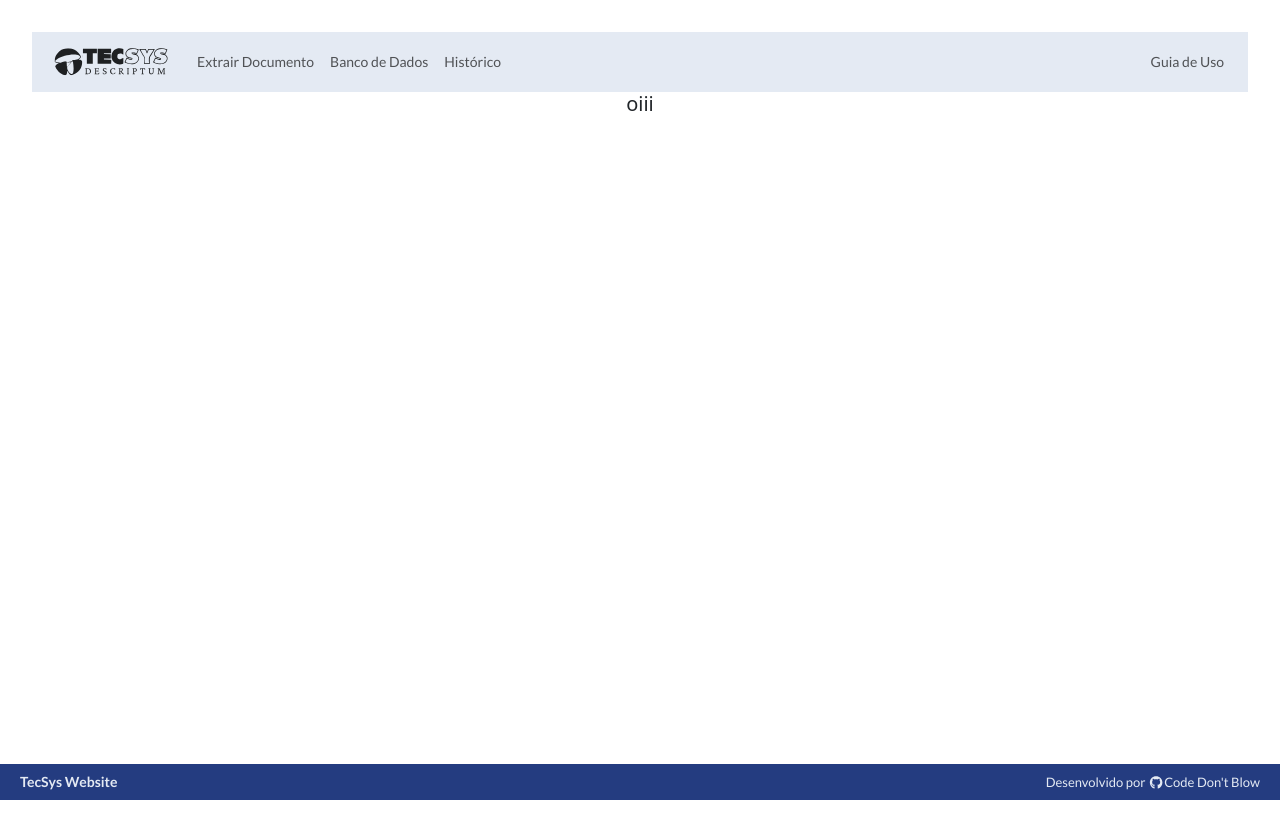
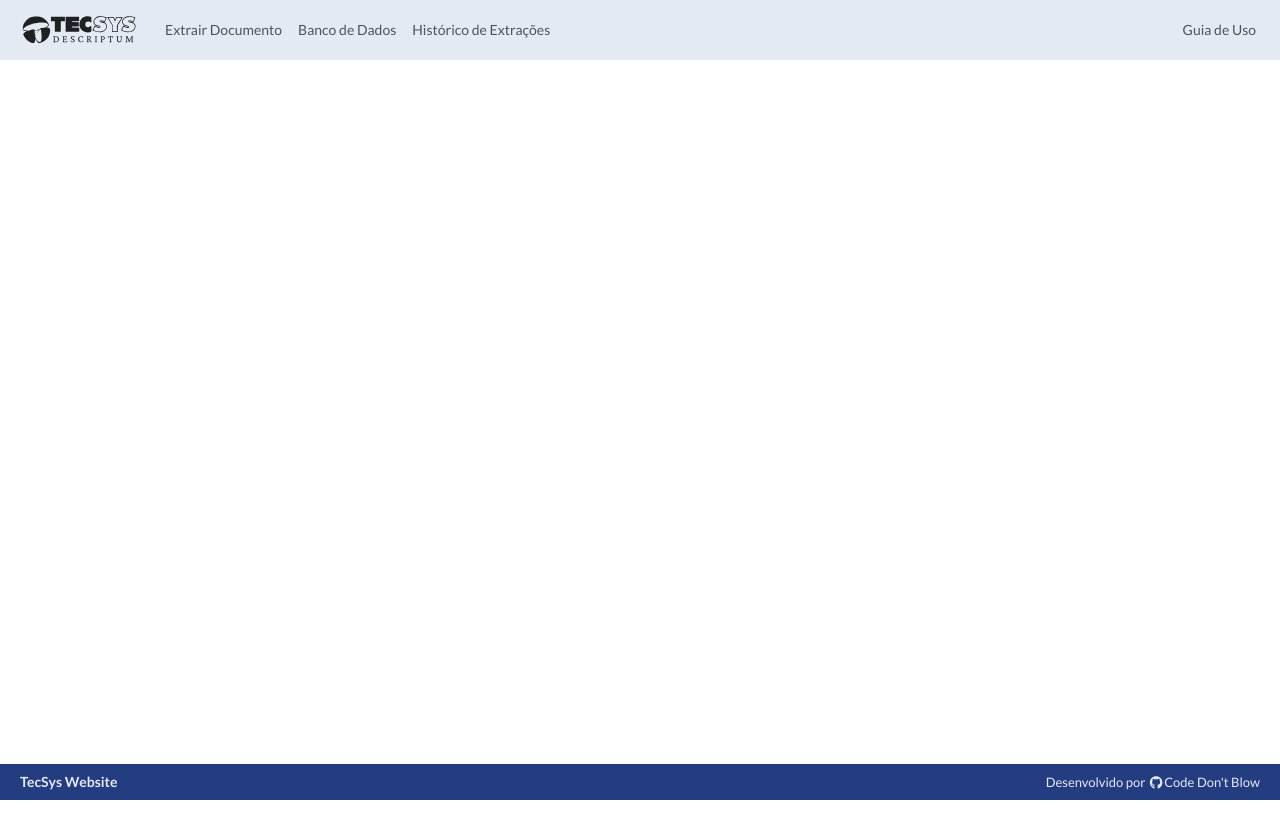
Before and after one commit to CodeDontBlow/Tecsys-frontend, a React (Vite) app: page / in a window 1280 px wide. Shown: the top 838 px of the page. Before the commit the page ends 800 px from the top, so only its background shows below. Built offline with nearby package versions, Linux system fonts and the light colour scheme.

Commit message:
feat[CDB-69]: Ajustes de posicionamento para a Navbar

```diff
--- a/src/App.jsx
+++ b/src/App.jsx
@@ -9,7 +9,9 @@ function App() {
     return (
         <>
         <Navbar/>
-        <RoutesApp />
+        <section className="container-xxl">
+            <RoutesApp/>
+        </section>
         <Footer/>
         </>
     )
--- a/src/components/Footer/Footer.module.css
+++ b/src/components/Footer/Footer.module.css
@@ -2,7 +2,7 @@ footer#footer{
     background-color: var(--navy-500);
     padding: .5em;
 
-    position: absolute;
+    position: fixed;
     bottom: 0;
     right: 0;
     left: 0;
--- a/src/components/Navbar/Navbar.jsx
+++ b/src/components/Navbar/Navbar.jsx
@@ -3,7 +3,7 @@ import logo from '../../assets/logos/Descriptum_Logo.svg'
 
 const Navbar = () => {
     return(
-        <nav className={`navbar navbar-expand-lg px-1 py-0 ${styles.navbar}`}>
+        <nav className={`navbar navbar-expand-lg fixed-top px-1 py-0 ${styles.navbar}`}>
             <div class="container-xxl">
                 <a class="navbar-brand" href="/">
                     <img src={logo} className={styles.logo}/>
@@ -22,7 +22,7 @@ const Navbar = () => {
                             <a class="nav-link" href="#">Banco de Dados</a>
                         </li>
                         <li class="nav-item">
-                            <a class="nav-link" href="#">Histórico</a>
+                            <a class="nav-link" href="#">Histórico de Extrações</a>
                         </li>
                     </ul>
 
--- a/src/components/Navbar/Navbar.module.css
+++ b/src/components/Navbar/Navbar.module.css
@@ -1,6 +1,6 @@
 nav.navbar{
     background-color: var(--white-300);
-    color: var(--base-black);
+    color: var(--black-700);
 }
 
     img.logo{
@@ -9,5 +9,5 @@ nav.navbar{
 
     nav.navbar ul li{
         font: var(--label-medium);
-        color: red !important;
+        transition: 150ms ease-out;
     }
--- a/src/pages/Homepage/Homepage.jsx
+++ b/src/pages/Homepage/Homepage.jsx
@@ -3,7 +3,7 @@ import styles from './Homepage.module.css'
 function Homepage () {
     return (
         <>
-            <h5>oiii</h5>
+            <h5></h5>
         </>
     )
 }
--- a/src/styles/global.css
+++ b/src/styles/global.css
@@ -1,3 +1,7 @@
 body{
-    min-height: 100vh;
+    min-height: 200vh;
 }
+
+#root{
+    margin-top: 75px;
+}
```
